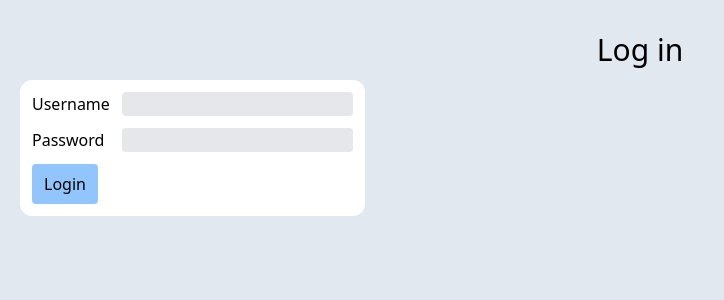
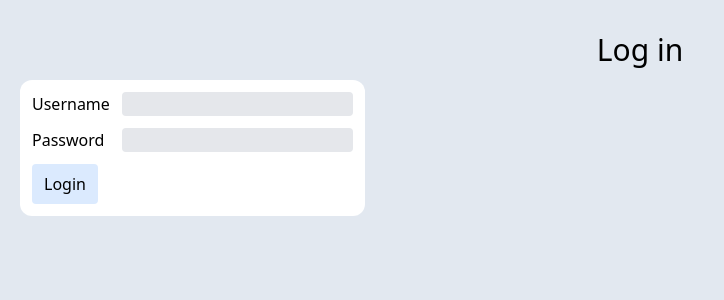
Before and after one commit to randreu28/blogs-frontend, a React (Vite) app: page / in a window 1280 px wide. Shown: the top 300 px of the page, without its empty margins (0-724 px from the left). Built offline with nearby package versions, Linux system fonts and the light colour scheme.

Commit message:
Disables button if any camp is empty

```diff
--- a/src/components/AuthForm.tsx
+++ b/src/components/AuthForm.tsx
@@ -48,7 +48,11 @@ export default function AuthForm() {
           onChange={({ target }) => setPassword(target.value)}
         />
       </div>
-      <button className="rounded bg-blue-300 px-3 py-2" type="submit">
+      <button
+        className="rounded bg-blue-300 px-3 py-2 disabled:bg-blue-100"
+        type="submit"
+        disabled={!username || !password}
+      >
         Login
       </button>
     </form>
```
